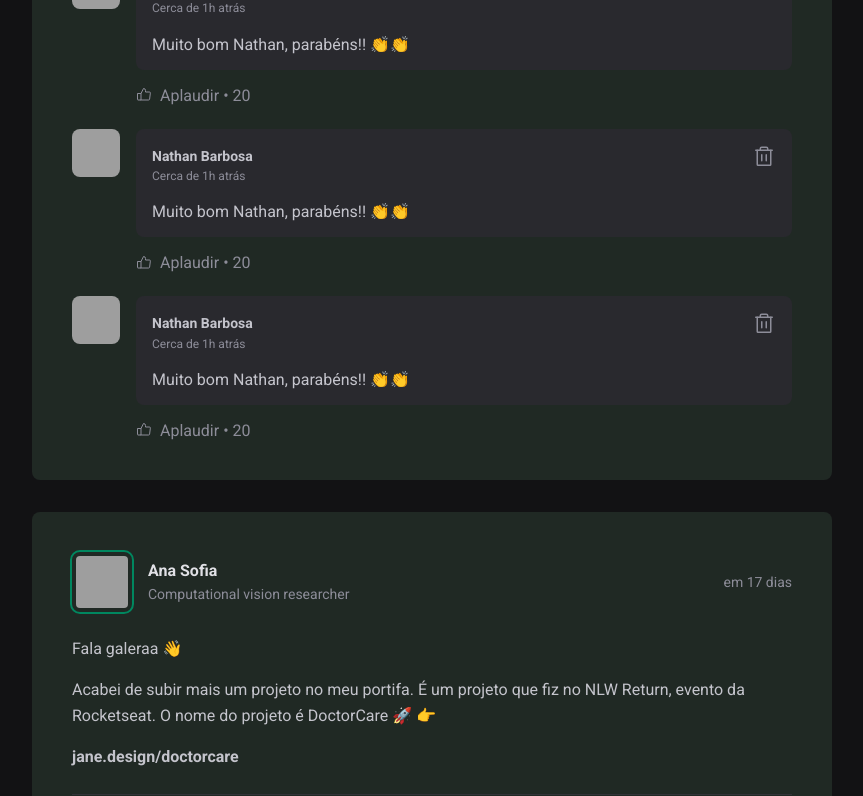
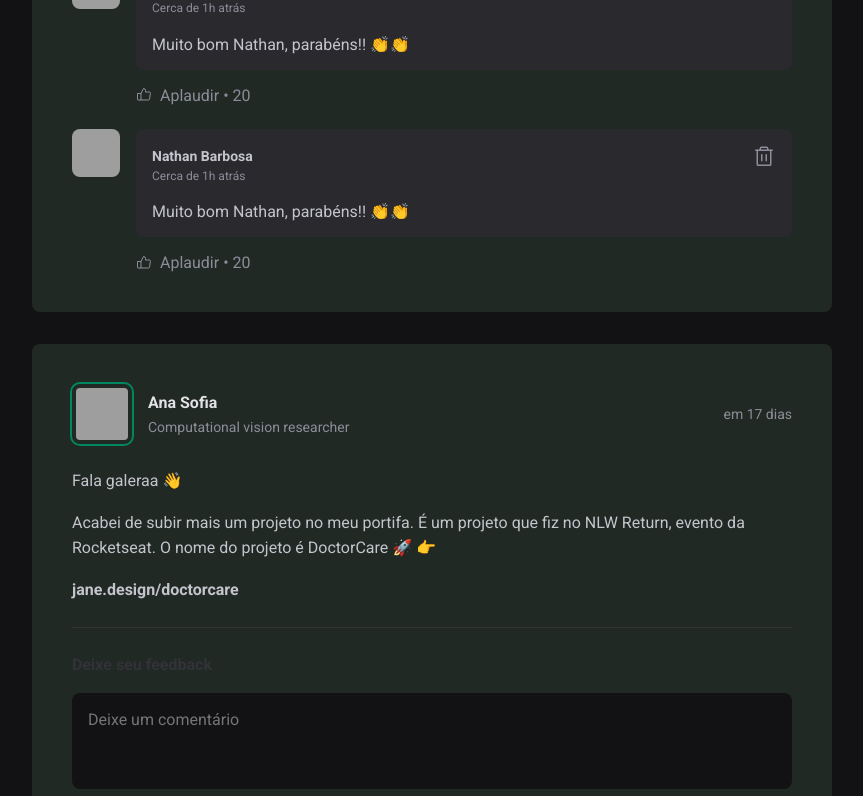
Before and after one commit to sannathan/Ignite-feed, a React (Vite) app: page / in a window 1280 px wide. Shown: the part 624-1420 px from the top of the page, without its empty margins (352-1215 px from the left). Built offline with nearby package versions, Linux system fonts and the light colour scheme; grey boxes are pictures that could not be loaded.

Commit message:
feature(main): add react states to dynamize the comments

```diff
--- a/src/components/post.jsx
+++ b/src/components/post.jsx
@@ -1,8 +1,12 @@
+import { format, formatDistanceToNow } from "date-fns";
+import { ptBR } from "date-fns/locale/pt-BR";
 import { Comment } from "./comment";
 import styles from "./post.module.css";
-import { format, formatDistanceToNow } from "date-fns";
-import { ptBR } from "date-fns/locale/pt-BR";
+import { useState } from "react";
+
 export function Post({ author, publishedAt, content }) {
+  const [comments, setComments] = useState([1, 2]);
+
   const publishedDateFormatted = format(
     publishedAt,
     "d 'de' LLL 'às' HH:mm'h'",
@@ -15,6 +19,17 @@ export function Post({ author, publishedAt, content }) {
     locale: ptBR,
     addSuffix: true,
   });
+
+  function handleCreateNewComment() {
+    event.preventDefault();
+
+    // imutabilidade
+
+    setComments([...comments, comments.length + 1]);
+
+    //estado = variáveis que eu quero que o componente monitore
+    // vamos utilizar um estado sempre que desejamos que o html mude sempre que uma variáveis é modificada
+  }
 
   return (
     <article className={styles.post}>
@@ -49,7 +64,7 @@ export function Post({ author, publishedAt, content }) {
         })}
       </div>
 
-      <form className={styles.commentForm}>
+      <form onSubmit={handleCreateNewComment} className={styles.commentForm}>
         <strong>Deixe seu feedback</strong>
         <textarea placeholder="Deixe um comentário" />
         <footer>
@@ -58,9 +73,9 @@ export function Post({ author, publishedAt, content }) {
       </form>
 
       <div className={styles.commentList}>
-        <Comment />
-        <Comment />
-        <Comment />
+        {comments.map((comment) => {
+          return <Comment />;
+        })}
       </div>
     </article>
   );
```
